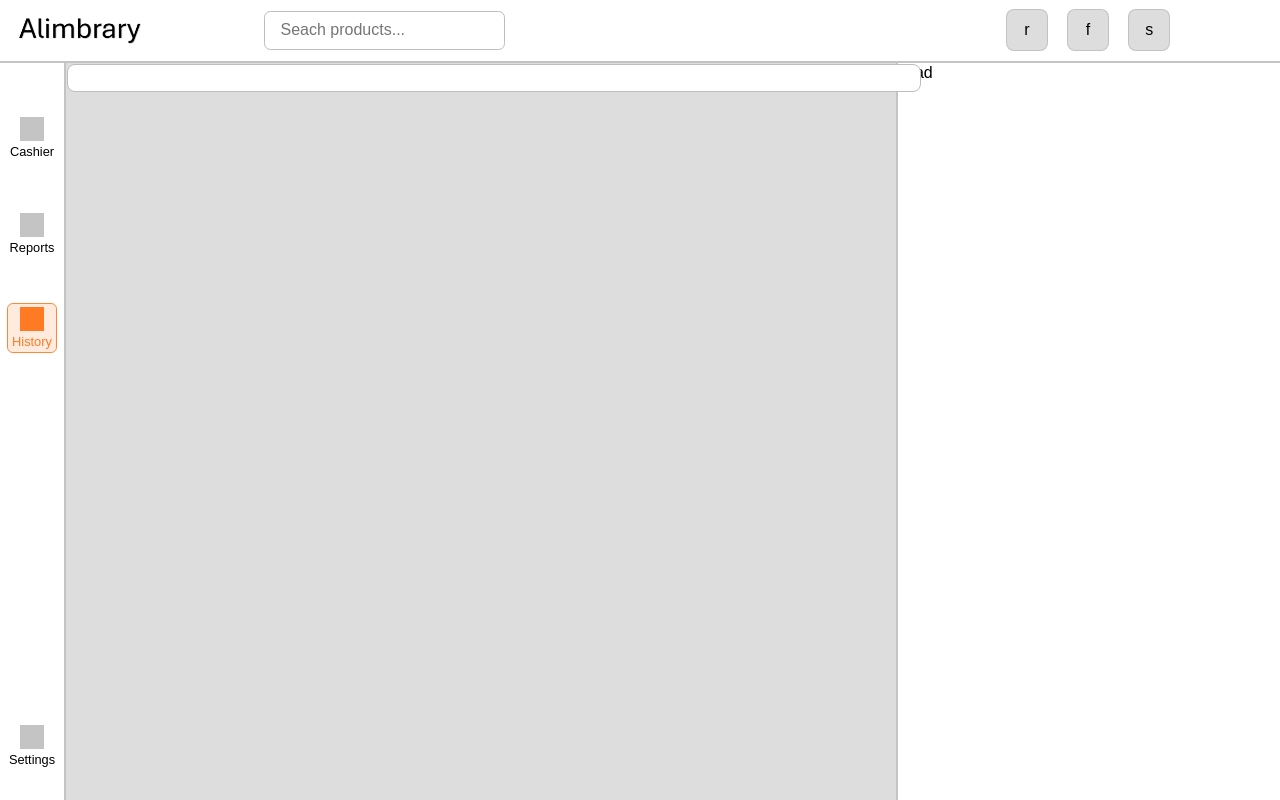
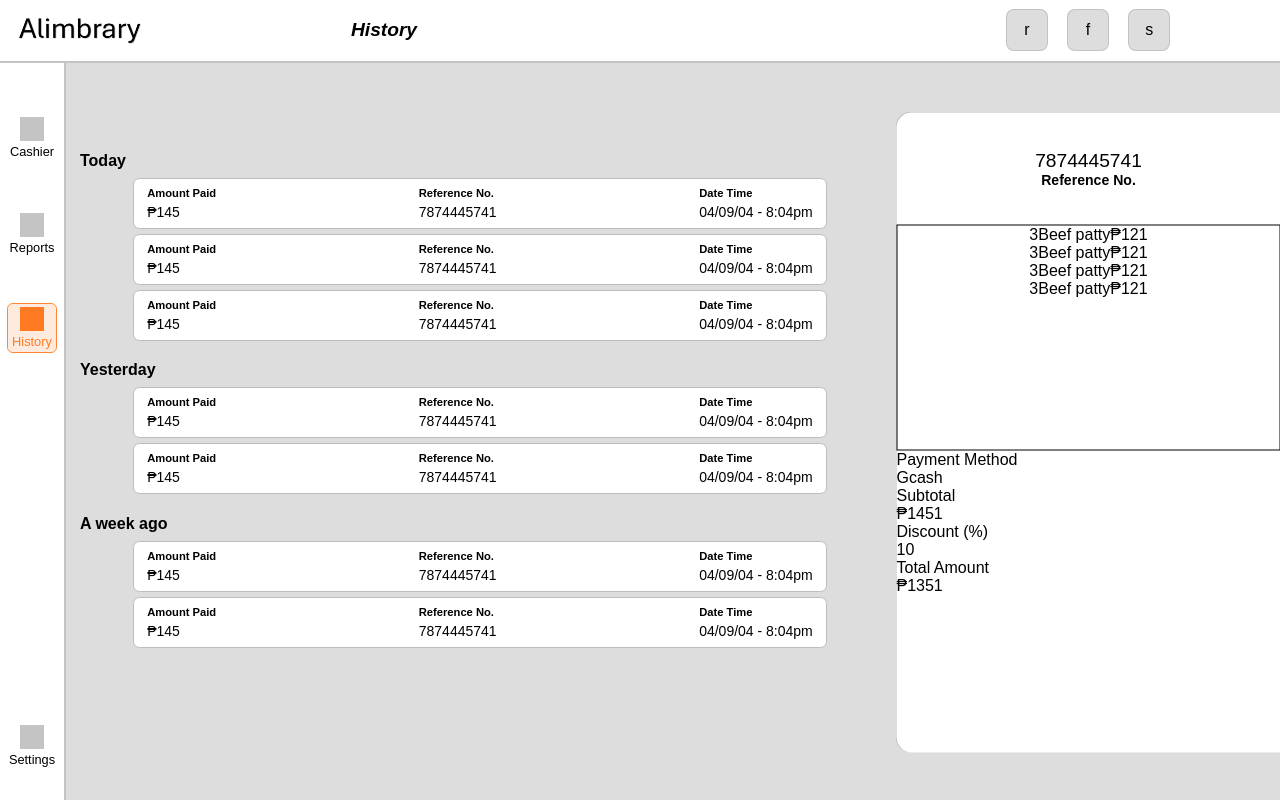
Before and after one commit to hikusama/chef-Jose-POS, a PHP site: page /pannel/history.html in a window 1280 px wide. Run offline with PHP 8.4, Linux system fonts and the light colour scheme.

Commit message:
History 80%

```diff
--- a/pannel/history.html
+++ b/pannel/history.html
@@ -5,6 +5,7 @@
     <meta charset="UTF-8">
     <meta name="viewport" content="width=device-width, initial-scale=1.0">
     <link rel="stylesheet" href="../style.css">
+    <link rel="stylesheet" href="../styling/history.css">
     <title>POS</title>
 </head>
 
@@ -16,7 +17,7 @@
 
             <section>
                 <li><img src="../image/logo.png" alt="logo" id="logo"></li>
-                <li class="search"><input type="search" name="search" placeholder="Seach products..." id="search" onclick="funs()"><label for="search"><i class="fa " ></i></label></li>
+                <li class="title_section">History</li>
             </section>
             <section>
                 <li class="first">r</li>
@@ -29,7 +30,7 @@
 
         <div class="side_nav">
             <div class="inner_side_nav">
-                <li id="cashier" >
+                <li id="cashier">
                     <div class=""></div>
                     <div class="textdp"><i></i>Cashier</div>
                 </li>
@@ -51,15 +52,173 @@
 
         </div>
         <div class="middle_side">
+            <div class="history_cont">
+                <div class="time_section">
+                    <div class="today">
+                        <h4>Today</h4>
+                        <div class="today_cont">
+                            <ol>
+                                <li>
+                                    <h5>Amount Paid</h5>
+                                    <p>₱145</p>
+                                </li>
+                                <li>
+                                    <h5>Reference No.</h5>
+                                    <p>7874445741</p>
+                                </li>
+                                <li>
+                                    <h5>Date Time</h5>
+                                    <p>04/09/04 - 8:04pm</p>
+                                </li>
+                            </ol>
+                            <ol>
+                                <li>
+                                    <h5>Amount Paid</h5>
+                                    <p>₱145</p>
+                                </li>
+                                <li>
+                                    <h5>Reference No.</h5>
+                                    <p>7874445741</p>
+                                </li>
+                                <li>
+                                    <h5>Date Time</h5>
+                                    <p>04/09/04 - 8:04pm</p>
+                                </li>
+                            </ol>
+                            <ol>
+                                <li>
+                                    <h5>Amount Paid</h5>
+                                    <p>₱145</p>
+                                </li>
+                                <li>
+                                    <h5>Reference No.</h5>
+                                    <p>7874445741</p>
+                                </li>
+                                <li>
+                                    <h5>Date Time</h5>
+                                    <p>04/09/04 - 8:04pm</p>
+                                </li>
+                            </ol>
+                        </div>
+                    </div>
+                    <div class="yesterday">
+                        <h4>Yesterday</h4>
+                        <div class="yesterday_cont">
 
-            <div class="products">
+                            <ol>
+                                <li>
+                                    <h5>Amount Paid</h5>
+                                    <p>₱145</p>
+                                </li>
+                                <li>
+                                    <h5>Reference No.</h5>
+                                    <p>7874445741</p>
+                                </li>
+                                <li>
+                                    <h5>Date Time</h5>
+                                    <p>04/09/04 - 8:04pm</p>
+                                </li>
+                            </ol>
+                            <ol>
+                                <li>
+                                    <h5>Amount Paid</h5>
+                                    <p>₱145</p>
+                                </li>
+                                <li>
+                                    <h5>Reference No.</h5>
+                                    <p>7874445741</p>
+                                </li>
+                                <li>
+                                    <h5>Date Time</h5>
+                                    <p>04/09/04 - 8:04pm</p>
+                                </li>
+                            </ol>
+                        </div>
 
-                <div class="category_nav"></div>
-                <div class="products_content">
+                    </div>
+                    <div class="last_week">
+                        <h4>A week ago</h4>
+                        <div class="last_week_cont">
 
+                            <ol>
+                                <li>
+                                    <h5>Amount Paid</h5>
+                                    <p>₱145</p>
+                                </li>
+                                <li>
+                                    <h5>Reference No.</h5>
+                                    <p>7874445741</p>
+                                </li>
+                                <li>
+                                    <h5>Date Time</h5>
+                                    <p>04/09/04 - 8:04pm</p>
+                                </li>
+                            </ol>
+                            <ol>
+                                <li>
+                                    <h5>Amount Paid</h5>
+                                    <p>₱145</p>
+                                </li>
+                                <li>
+                                    <h5>Reference No.</h5>
+                                    <p>7874445741</p>
+                                </li>
+                                <li>
+                                    <h5>Date Time</h5>
+                                    <p>04/09/04 - 8:04pm</p>
+                                </li>
+                            </ol>
+                        </div>
+
+                    </div>
                 </div>
             </div>
-            <div class="counting">sdad</div>
+            <div class="history_pane">
+                <div class="history_info">
+                    <ol>
+                        <p>7874445741</p>
+                        <h4>Reference No.</h4>
+                    </ol>
+                    <ol>
+                        <li>
+                            <p><p>3</p> Beef patty</p>
+                            <p>₱121</p>
+                        </li>
+                        <li>
+                            <p><p>3</p> Beef patty</p>
+                            <p>₱121</p>
+                        </li>
+                        <li>
+                            <p><p>3</p> Beef patty</p>
+                            <p>₱121</p>
+                        </li>
+                        <li>
+                            <p><p>3</p> Beef patty</p>
+                            <p>₱121</p>
+                        </li>
+
+                    </ol>
+                    <ol>
+                        <li>
+                            <p>Payment Method</p>
+                            <p>Gcash</p>
+                        </li>
+                        <li>
+                            <p>Subtotal</p>
+                            <p>₱1451</p>
+                        </li>
+                        <li>
+                            <p>Discount (%)</p>
+                            <p>10</p>
+                        </li>
+                        <li>
+                            <p>Total Amount</p>
+                            <p>₱1351</p>
+                        </li>
+                    </ol>
+                </div>
+            </div>
+
         </div>
 
     </div>
--- a/style.css
+++ b/style.css
@@ -255,7 +255,10 @@ body {
     display: grid;
     width: 100%;
     height: 100%;
+    grid-template-areas: " h2,";
     grid-template-columns: auto 30%;
+
+
 
 }
 
@@ -573,7 +576,12 @@ img {
     justify-content: space-between;
     padding: 0 1rem;
 }
+.totaling section:nth-child(1){
+    align-items: end;
+
+}
 .totaling section select{
+     height: 1.5rem;
     cursor: pointer;
     background-color: rgb(199, 199, 199);
 }
--- /dev/null
+++ b/styling/history.css
@@ -0,0 +1,120 @@
+.history_cont{
+    background-color: rgb(221, 221, 221);
+    padding: 9.5rem 0 0 4rem;
+
+}
+.time_section{
+    display: flex;
+    flex-direction: column;
+    row-gap: 1.3rem;
+}
+.history_cont h4{
+    padding-left: 1rem;
+}
+.history_pane{
+    background-color: rgb(221, 221, 221);
+    position: relative;
+
+}
+.title_section{
+    font-size: 1.2rem;
+    font-weight: 800;
+    font-style: italic;
+}
+
+.history_cont h2{
+    position: absolute;
+    top: 12%;
+    left: 54%;
+    transform: translate(-50%,-50%);
+}
+.history_info{
+
+    height: 80%;
+    background-color: white;
+    position: absolute;
+    border-left: solid 1px rgb(189, 189, 189);
+    border-top: solid 1px rgb(189, 189, 189);
+    width: 100%;
+    min-width: 14rem;
+    left: 50%;
+    top: 54%;
+    transform: translate(-50%,-50%);
+    border-radius: 1rem 0 0 1rem;
+
+}
+.history_cont ol{
+    display: flex;
+    justify-content: space-between;
+    width: 80%;
+    background-color: white;
+    border-radius: .4rem;
+    border: solid 1px rgb(189, 189, 189);
+    padding: .5rem .8rem;
+}
+.history_cont li{
+    list-style: none;
+    display: grid;
+    row-gap: 5px;
+}
+.history_cont h5{
+    font-size: .7rem;
+}
+.history_cont p{
+    font-size: 14px;
+}
+.today_cont,.yesterday_cont,.last_week_cont{
+    margin-top: .5rem;
+    height: fit-content;
+    display: flex;
+    flex-direction: column;
+    justify-content: center;
+    align-items: center;
+    row-gap: .3rem;
+}
+.today_cont > *:hover{
+    background-color: rgba(255, 104, 3, 0.329);
+    border-color: rgba(255, 104, 3, 0.87);
+}
+.yesterday_cont > *:hover{
+    background-color: rgba(255, 104, 3, 0.329);
+    border-color: rgba(255, 104, 3, 0.87);
+}
+.last_week_cont > *:hover{
+    background-color: rgba(255, 104, 3, 0.329);
+    border-color: rgba(255, 104, 3, 0.87);
+}
+
+
+.history_info ol{
+    list-style: none;
+}
+.history_info ol:nth-child(1){
+    height: 7rem;
+    display: flex;
+    justify-content: center;
+    flex-direction: column;
+    place-items: center;
+
+}
+.history_info ol:nth-child(1) p{
+    font-size: 1.2rem;
+}
+.history_info ol:nth-child(1) h4{
+    font-size: .88rem;
+}
+.history_info ol:nth-child(2){
+    height: 14rem;
+    border: solid 1px;
+}
+.history_info ol:nth-child(2) {
+    display: flex;
+    flex-direction: column;
+    justify-content: start;
+    align-items: center;
+    overflow-y: scroll;
+    scrollbar-width: thin;
+}
+.history_info ol:nth-child(2) li{
+    display: flex;
+}
--- /dev/null
+++ b/styling/reports.css
@@ -0,0 +1,3 @@
+body{
+
+}
```
Also changed, not shown: pannel/cashier.html (+14 -14 lines), pannel/reports.html (+1 -7 lines).
